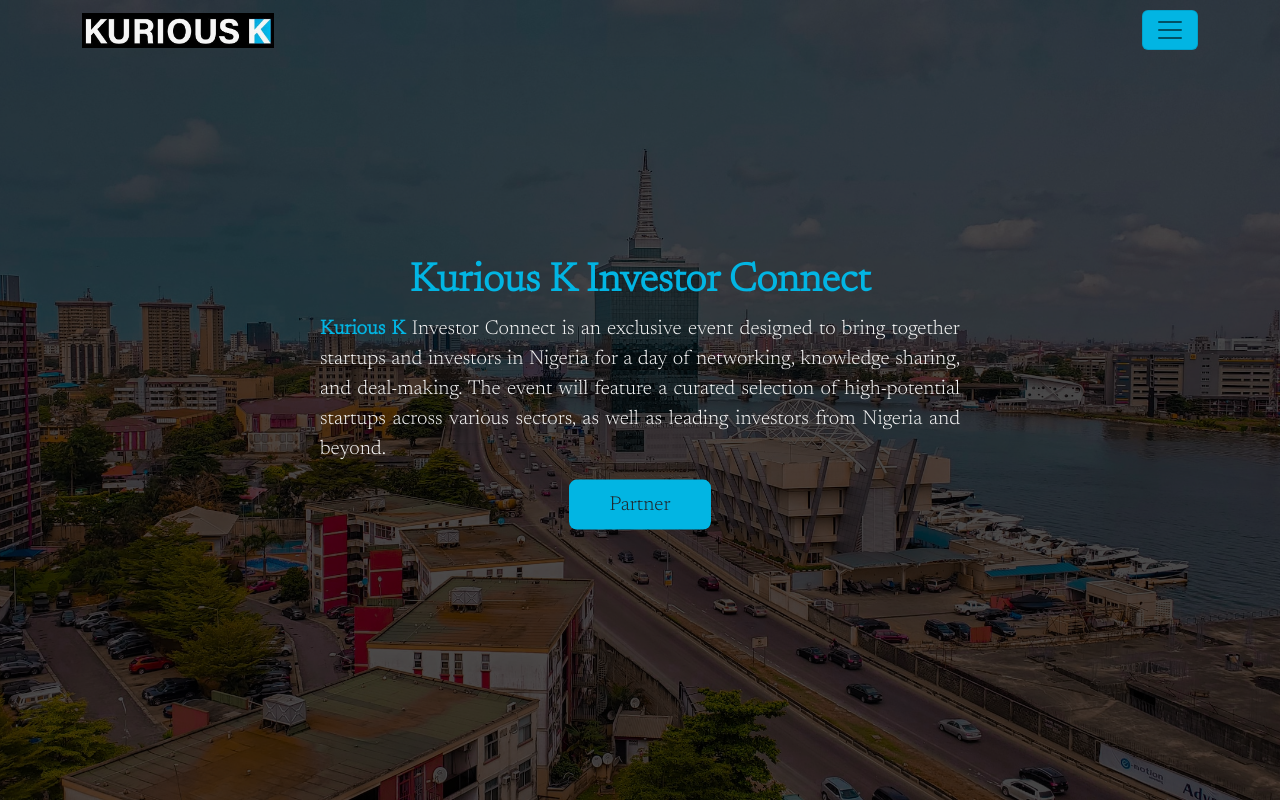
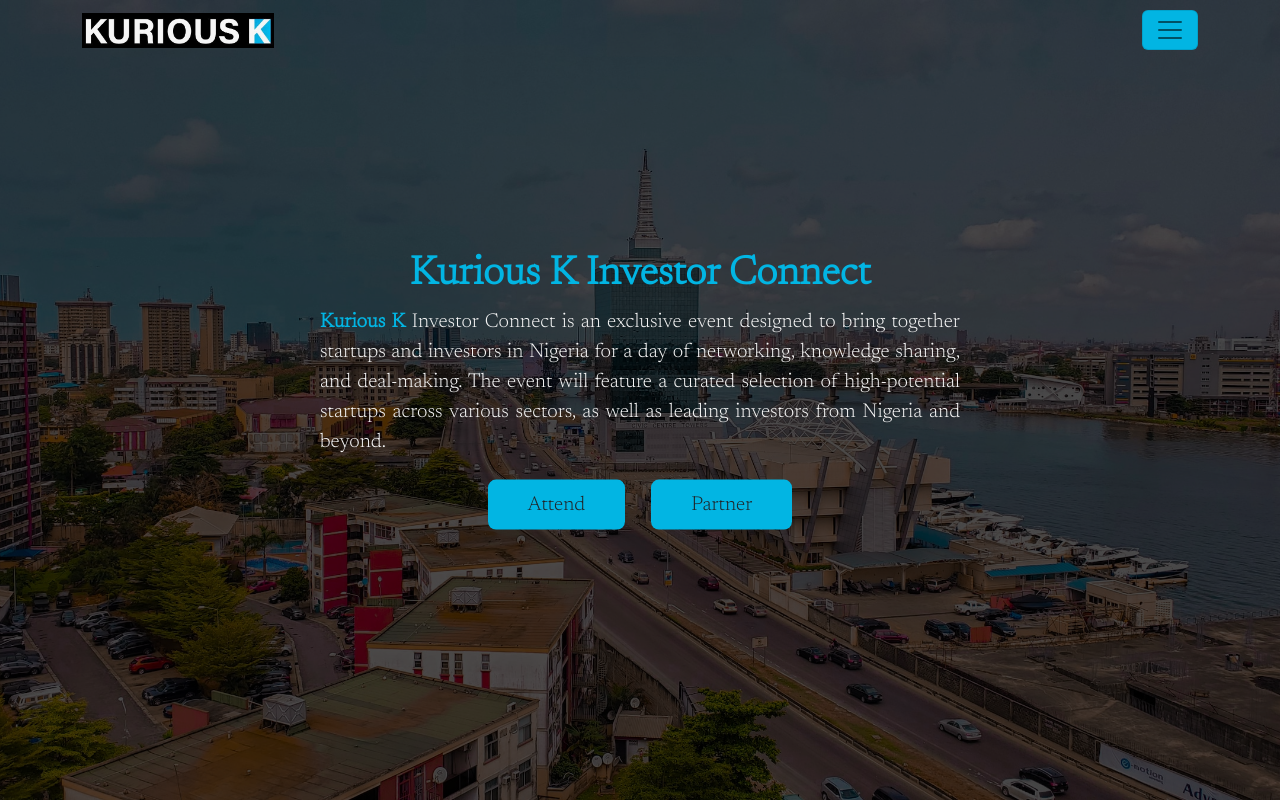
Before and after one commit to adiec7/kuriousk, a React (Create React App) app: page /investorconnect in a window 1280 px wide. Shown: the top 802 px of the page. Built offline with nearby package versions, Linux system fonts and the light colour scheme.

Commit message:
added button

```diff
--- a/src/component/eventpages/investorconnect.js
+++ b/src/component/eventpages/investorconnect.js
@@ -27,9 +27,16 @@
                 high-potential startups across various sectors, as well as
                 leading investors from Nigeria and beyond.
           </p>
-          <a className="btn btn-primary btn-lg text-dark event_btn" href="mailto:hello@kuriouskmedia.com" role="button">
+          <button type="button" class="btn btn-link"> <a className="btn btn-primary btn-lg text-dark event_btn" href="https://forms.zohopublic.com/kuriouskmedia/form/KuriousKStartupInvestorConnectExclusive/formperma/9QpSkis6pnIMZFvd-70esEX1dewds-UQswm6pCfMT7o" role="button" target="_blank" rel="noreferrer" >
+            Attend
+          </a></button>
+          <button type="button" class="btn btn-link"> <a className="btn btn-primary btn-lg text-dark event_btn " href="mailto:hello@kuriouskmedia.com" role="button">
             Partner
-          </a>
+          </a></button>
+
+
+
+
         </div>
       </section>
       <section className="events_text container">
```
